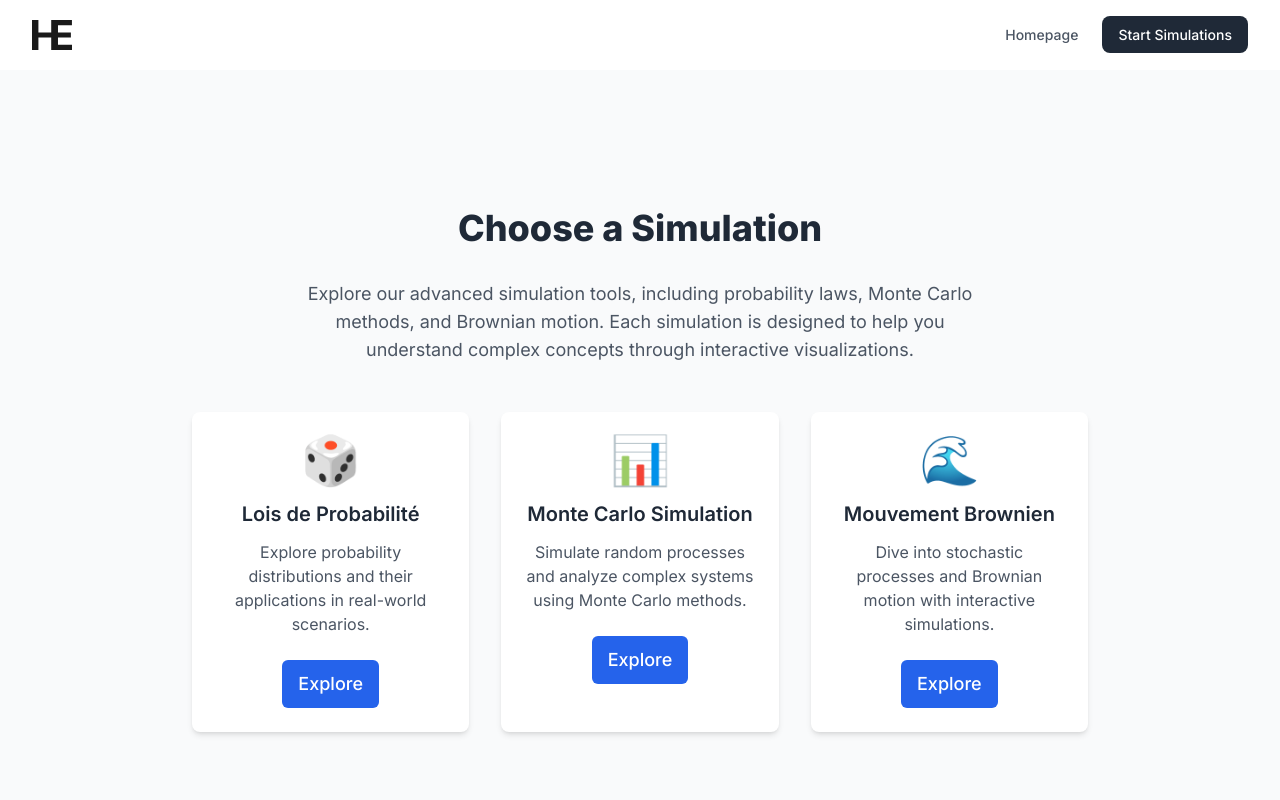
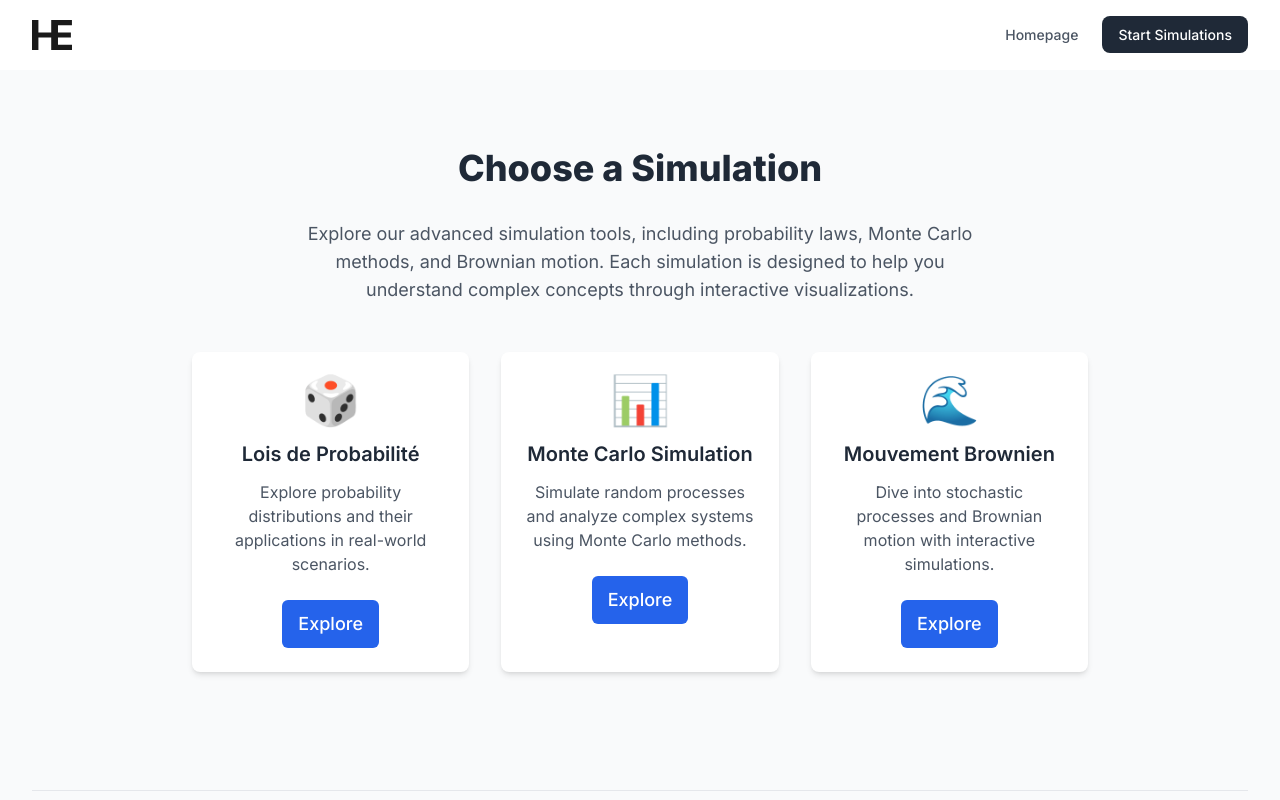
Before and after one commit to hassanelq/simulations-montecarlo, a Next.js app: page /start in a window 1280 px wide. Shown: the top 800 px of the page. Built offline with nearby package versions, Linux system fonts and the light colour scheme.

Commit message:
update layout to use min-h-[85vh] for improved responsiveness in MonteCarloPage and StartPage

```diff
--- a/app/start/monteCarlo/page.jsx
+++ b/app/start/monteCarlo/page.jsx
@@ -85,7 +85,7 @@ export default function MonteCarloPage() {
   }, [simulationType, inputs]);
 
   return (
-    <div className="h-fit px-4 lg:px-10 py-10 flex flex-col gap-10 bg-gray-50">
+    <div className="min-h-[85vh] px-4 lg:px-10 py-10 flex flex-col gap-10 bg-gray-50">
       {/* Explanation Section */}
       <div className="text-center max-w-4xl mx-auto">
         <h1 className="text-3xl font-extrabold mb-4">Monte Carlo Simulation</h1>
--- a/app/start/page.jsx
+++ b/app/start/page.jsx
@@ -28,7 +28,7 @@ export default function StartPage() {
   ];
 
   return (
-    <div className="min-h-screen flex flex-col items-center justify-center bg-gray-50 py-12 px-6">
+    <div className="min-h-[85vh] flex flex-col items-center justify-center bg-gray-50 py-12 px-6">
       <h1 className="text-4xl font-extrabold text-gray-800 mb-8 text-center">
         Choose a Simulation
       </h1>
```
